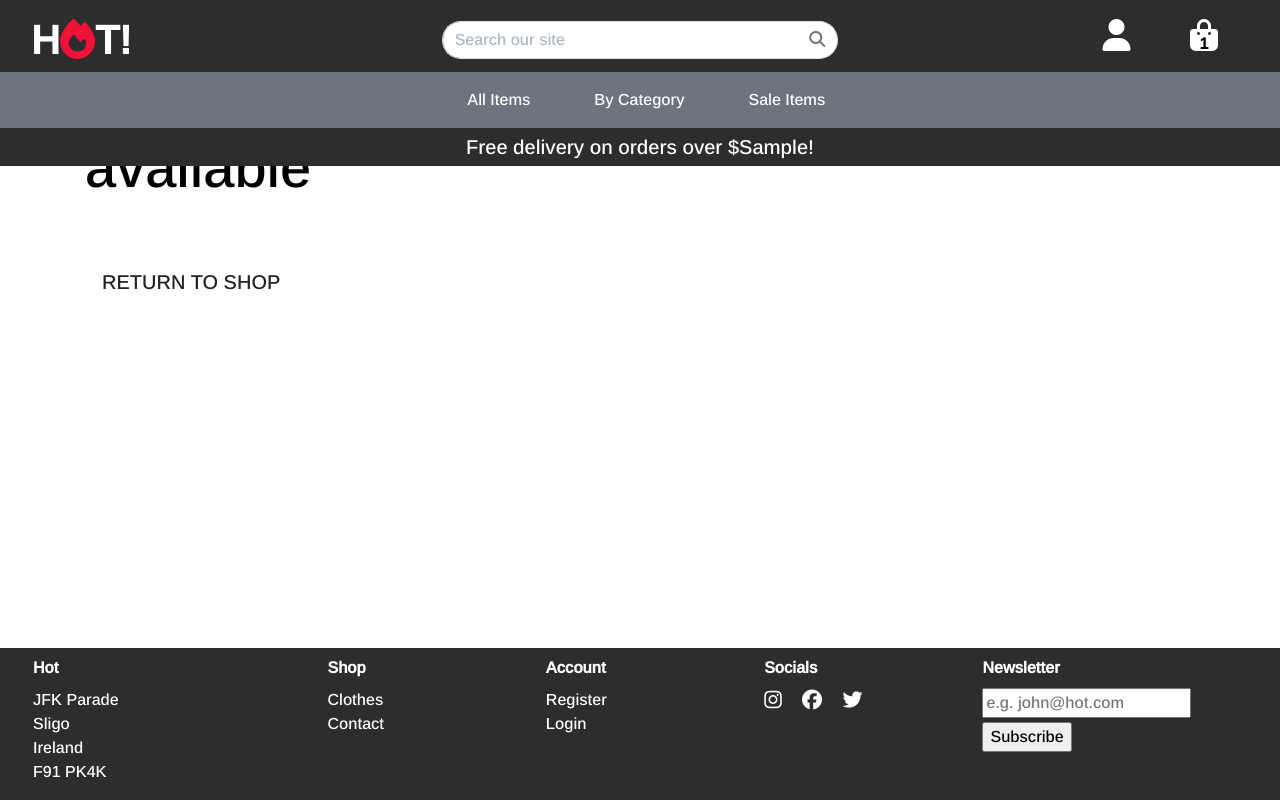
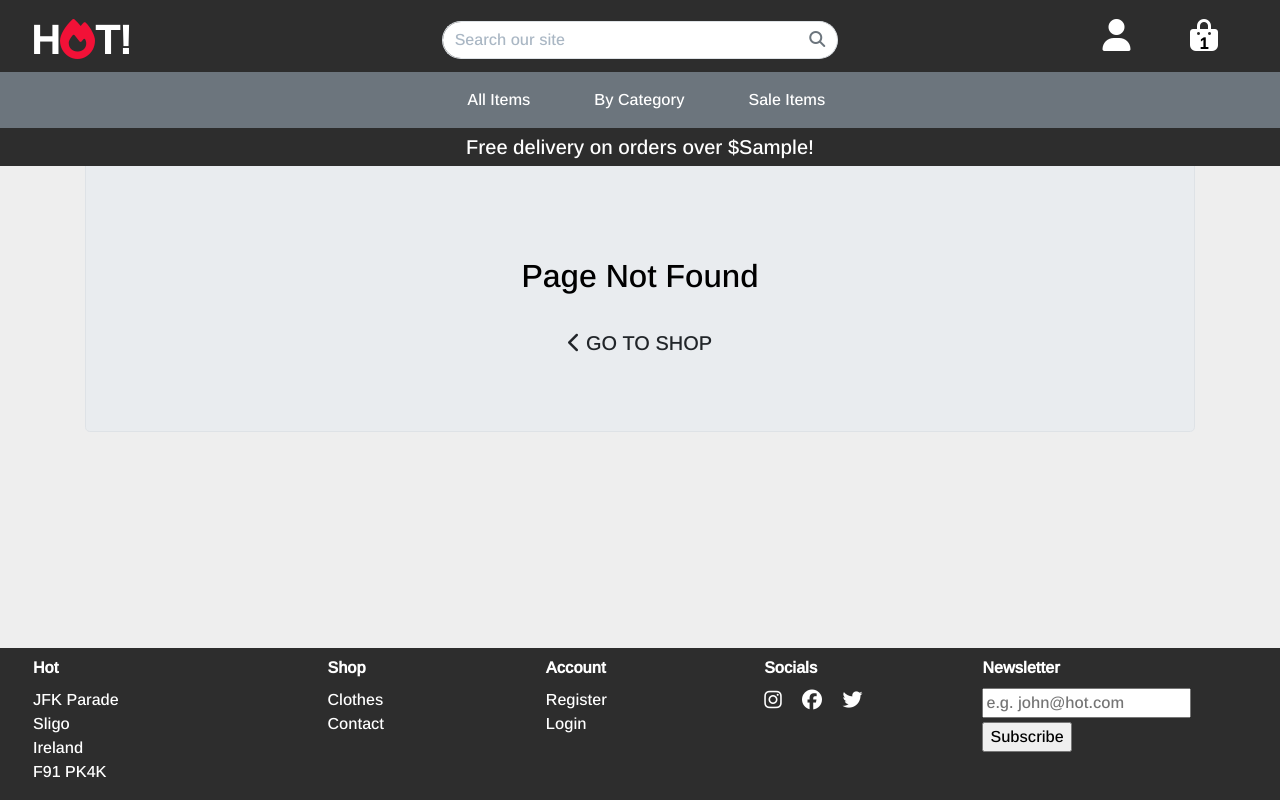
Before and after one commit to fergalquinn77/ci_pp5_summer_fashions, a Django app: template templates/errors/404.html in a window 1280 px wide. Run offline with Django 3.2, Linux system fonts and the light colour scheme; the template is opened without the code that fills it: most values are stand-ins (such as "Sample title", 1, 10 or a date in 2020); some libraries are stand-ins or nearby versions.

Commit message:
Format error 404 page

```diff
--- a/summerfashions/views.py
+++ b/summerfashions/views.py
@@ -1,9 +1,11 @@
 from django.shortcuts import render
+
 
 def handler404(request, exception):
     """ Error Handler 404 - Page Not Found """
     return render(request, "errors/404.html", status=404)
 
+
 def handler500(request,):
     """ Error Handler 500 - Server Error """
     return render(request, 'errors/500.html', status=500)
--- a/templates/errors/404.html
+++ b/templates/errors/404.html
@@ -1,26 +1,30 @@
-{% extends 'base.html' %}
+{% extends "base.html" %}
 {% load static %}
-{% block content %}
+
+{% block page_header %}
 <div class="container header-container">
     <div class="row">
         <div class="col"></div>
     </div>
 </div>
-    <div class="container h-100">
-        <div class="row h-100">
-            <div class="col-7 col-md-6 my-auto">
-                <h1 class="display-4 logo-font text-black">
-                    The page you are looking for isn't available
-                </h1>
-                <div class="my-5">
-                    <h4>
-                        <a href="{% url 'clothes' %}"
-                            class="shop-now-button btn btn-lg rounded-0 text-uppercase py-3">
-                                Return to shop
+{% endblock %}
+
+{% block content %}
+
+<div class="overlay"></div>
+<div class="header-margin container">
+    <div class="jumbotron border justify-content-center">
+        <h2 class="mb-4 text-black text-center mt-5">Page Not Found</h2>
+        <div class="text-center">
+            <a href="{% url 'clothes' %}" class="btn btn-outline-black rounded-0 btn-lg">
+                <span class="icon">
+                    <i class="fas fa-chevron-left"></i>
+                </span>
+                <span class="text-uppercase">Go to Shop</span>
             </a>
-                    </h4>
         </div>
     </div>
 </div>
-    </div>
+
+
 {% endblock %}
```
Also changed, not shown: summerfashions/settings.py (+7 -5 lines), templates/errors/500.html (added, +46 -0 lines). Lines whose indentation alone changed are shown as unchanged.
